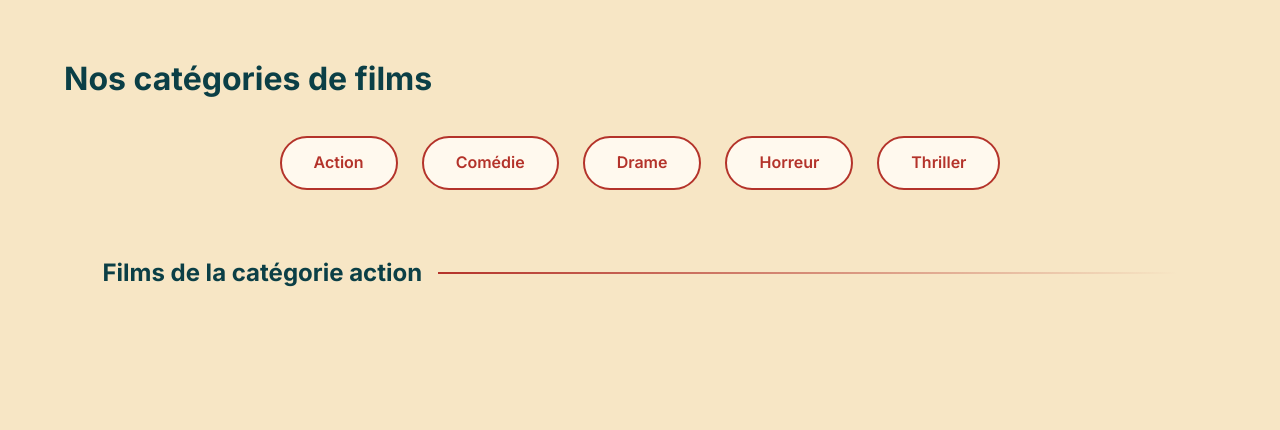
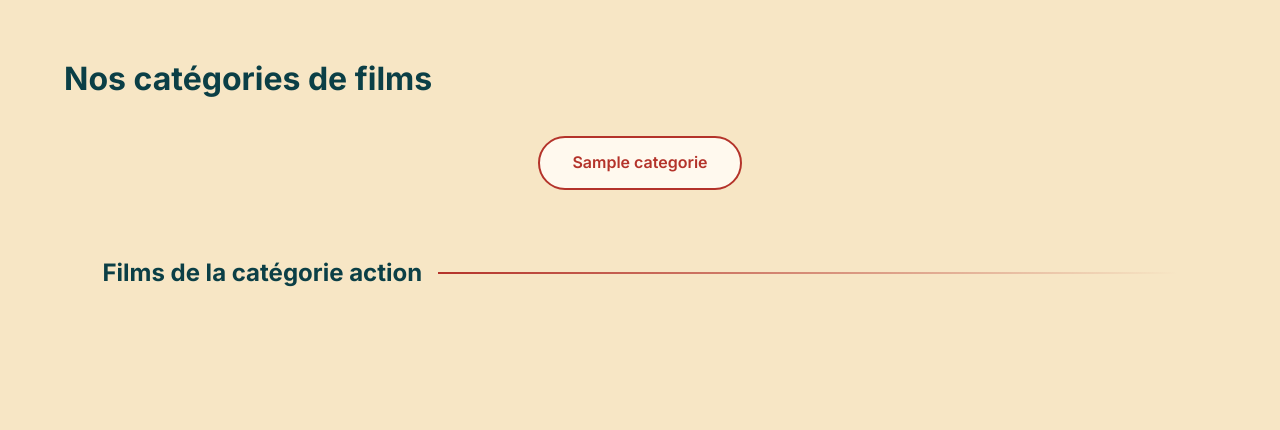
Before and after one commit to WhatDahFox/pPHPD1_Application.web.de.catalogue.et.achat.de.film, a PHP site: page /category.php in a window 1280 px wide. Shown: the part 166-596 px from the top of the page. Run offline with PHP 8.4, Linux system fonts and the light colour scheme; tables that the repository leaves empty hold one stand-in row (values such as "Sample post").

Commit message:
feat(catalog): improve categories, director details and search
CATEGORY.PHP
--- Génération dynamique des liens de catégories depuis MySQL

DIRECTOR.PHP
--- Gestion des portraits, dates et biographies non renseignés

SEARCH.PHP
--- Conservation du terme recherché dans le formulaire
--- Affichage du nombre de résultats

```diff
--- a/public/category.php
+++ b/public/category.php
@@ -1,6 +1,14 @@
 <?php
     //Connexion PDO
     require_once __DIR__ . "/../config/database.php";
+
+    // Récupération de toutes les catégories
+    $requeteCategories = $pdo->query(
+            "SELECT id_categorie, nom
+                    FROM categorie
+                    ORDER BY nom");
+
+    $categories = $requeteCategories->fetchAll(PDO::FETCH_ASSOC);
 
     // Récupération de la catégorie sélectionnée (action par défaut)
     $categorieSelectionnee = $_GET["categorie"] ?? "action";
@@ -50,11 +58,11 @@
         ===================================== -->
 
         <nav class="navigation_categories">
-            <a class="lien_categorie" href="category.php?categorie=Action"> Action </a>
-            <a class="lien_categorie" href="category.php?categorie=Comédie"> Comédie </a>
-            <a class="lien_categorie" href="category.php?categorie=Drame"> Drame </a>
-            <a class="lien_categorie" href="category.php?categorie=Horreur"> Horreur </a>
-            <a class="lien_categorie" href="category.php?categorie=Thriller"> Thriller </a>
+            <?php foreach ($categories as $categorie): ?>
+                <a class="lien_categorie" href="category.php?categorie=<?= urlencode($categorie["nom"]) ?>">
+                    <?= htmlspecialchars($categorie["nom"], ENT_QUOTES, 'UTF-8') ?>
+                </a>
+            <?php endforeach; ?>
         </nav>
 
         <!-- =================================
```
Also changed, not shown: public/director.php (+10 -3 lines), public/search.php (+7 -4 lines).
